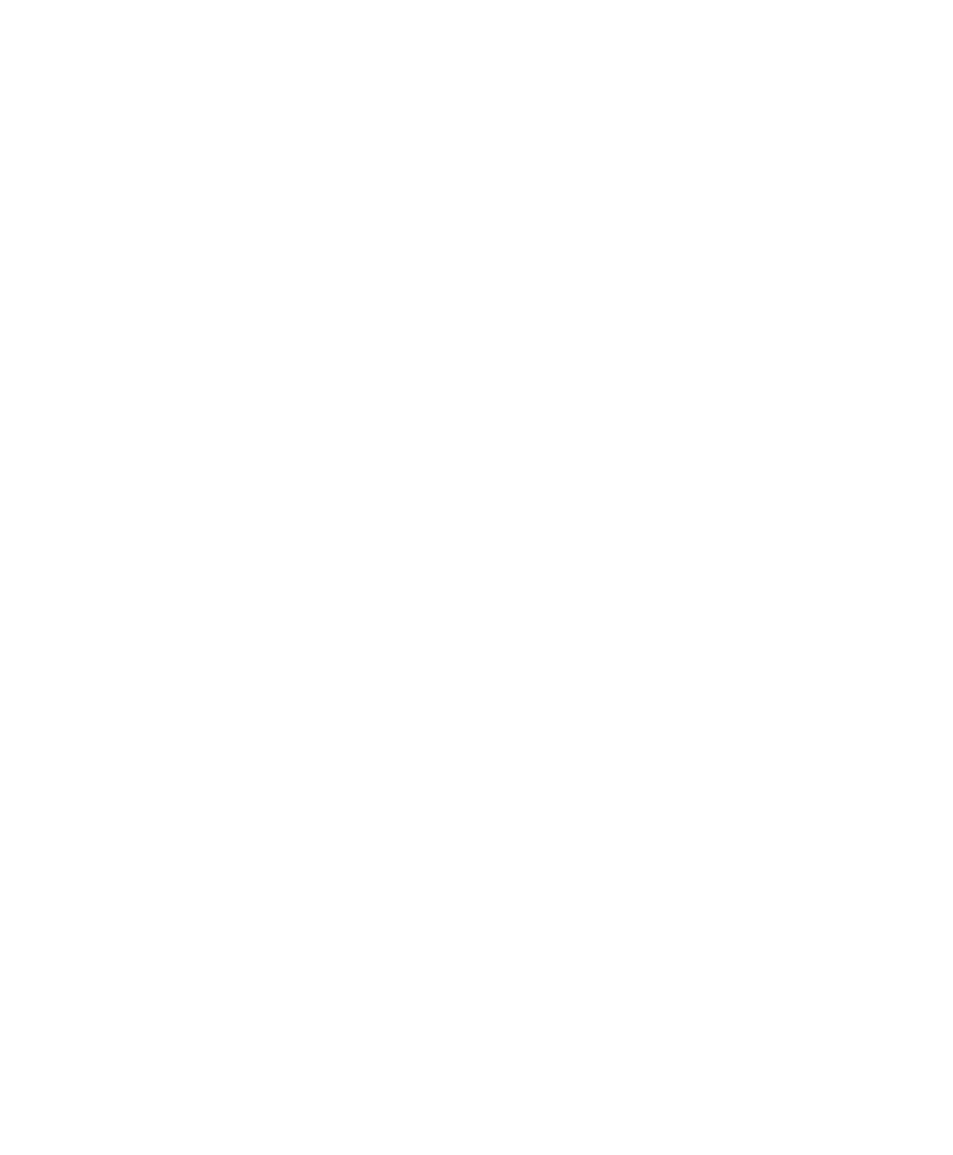
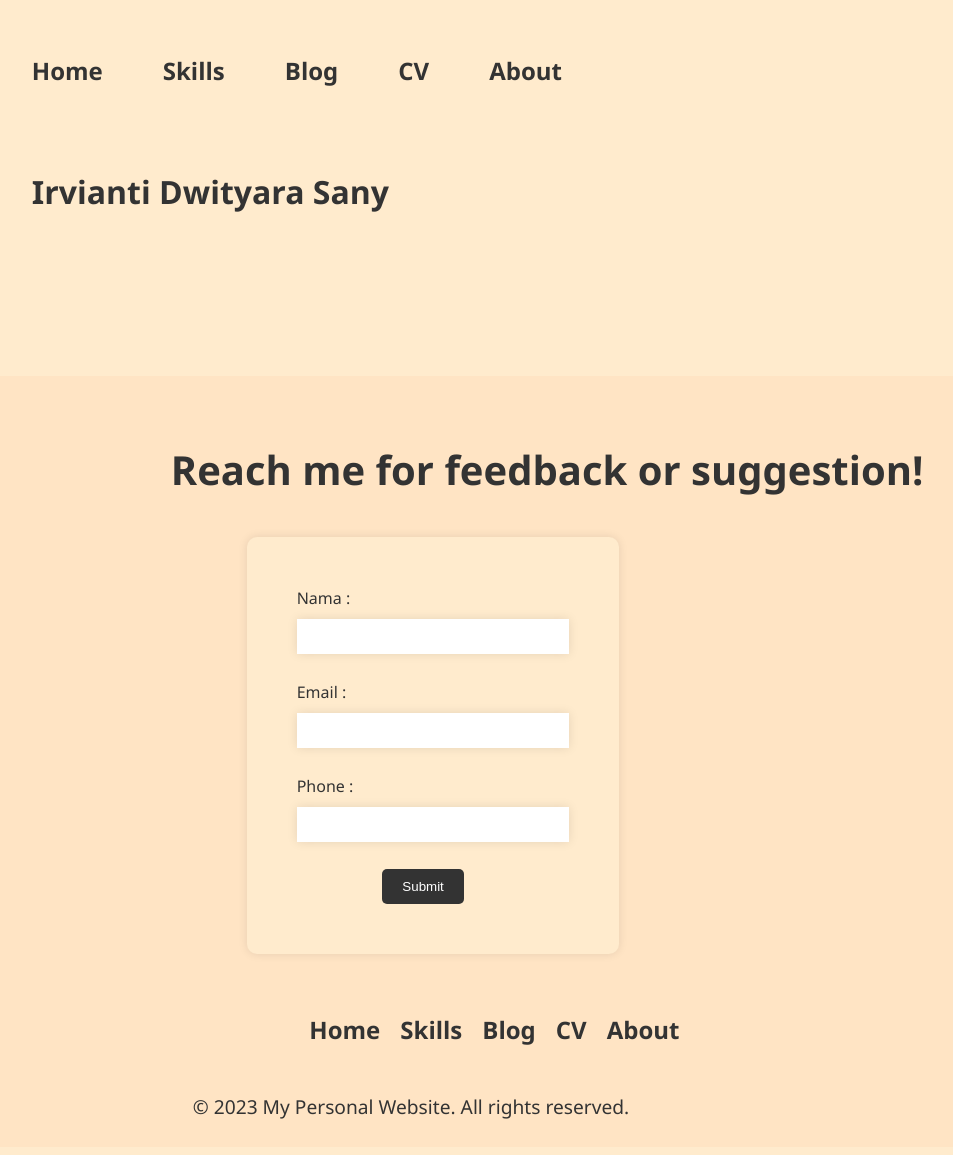
Before and after one commit to irvityara/Personal_Web_Irvi, a plain HTML site: page skills.html in a window 1280 px wide. Shown: the whole page, without its empty margins (229-1182 px from the left). Before the commit the page ends 800 px from the top, so only its background shows below. Drawn offline with Linux system fonts and the light colour scheme.

Commit message:
tambah page skills

```diff
--- a/index.html
+++ b/index.html
@@ -6,10 +6,6 @@
     <title>Personal Web</title>
     <link rel="stylesheet" type="text/css" href="style.css" />
     <script src="script.js"></script>
-    <link
-      rel="stylesheet"
-      href="https://cdnjs.cloudflare.com/ajax/libs/font-awesome/5.15.2/css/all.min.css"
-    />
   </head>
   <body>
     <header>
@@ -17,7 +13,7 @@
       <nav class="navbar" id="navbar">
         <ul class="navbar-menu" id="navlist">
           <li><a href="#">Home</a></li>
-          <li><a href="#">Skills</a></li>
+          <li><a href="skills.html">Skills</a></li>
           <li><a href="#">Blog</a></li>
           <li><a href="#">CV</a></li>
           <li><a href="#">About</a></li>
--- a/skills.html
+++ b/skills.html
@@ -0,0 +1,57 @@
+<!DOCTYPE html>
+<html lang="en">
+  <head>
+    <meta charset="UTF-8" />
+    <meta name="viewport" content="width=device-width, initial-scale=1.0" />
+    <title>Personal Web</title>
+    <link rel="stylesheet" type="text/css" href="style.css" />
+    <script src="script.js"></script>
+  </head>
+  <body>
+    <header>
+      <div>
+      <nav class="navbar" id="navbar">
+        <ul class="navbar-menu" id="navlist">
+          <li><a href="#">Home</a></li>
+          <li><a href="#">Skills</a></li>
+          <li><a href="#">Blog</a></li>
+          <li><a href="#">CV</a></li>
+          <li><a href="#">About</a></li>
+        </ul>
+      </div>
+      <div>
+        <p>Irvianti Dwityara Sany</p>
+      </nav>
+    </div>
+    </header>
+
+    <footer>
+        <div id="text-footer">
+          <p>Reach me for feedback or suggestion!</p>
+        </div>
+        <div id="container-form">
+          <form>
+            <label for="name">Nama :</label>
+            <input type="text" id="name" name="name" /><br /><br />
+            <label for="email">Email :</label>
+            <input type="email" id="email" name="email" /><br /><br />
+            <label for="phone">Phone :</label>
+            <input type="text" id="phone" name="phone" /><br /><br />
+            <button type="submit" id="submit-form">Submit</button>
+          </form>
+        </div>
+        <div class="footer" id="footer">
+          <ul class="footer-menu" id="footerlist">
+            <li><a href="#">Home</a></li>
+            <li><a href="#">Skills</a></li>
+            <li><a href="#">Blog</a></li>
+            <li><a href="#">CV</a></li>
+            <li><a href="#">About</a></li>
+          </ul>
+        </div>
+        <div class="copyrights" id="copyrights">
+          <p>&copy; 2023 My Personal Website. All rights reserved.</p>
+        </div>
+      </footer>
+    </body>
+  </html>
```
